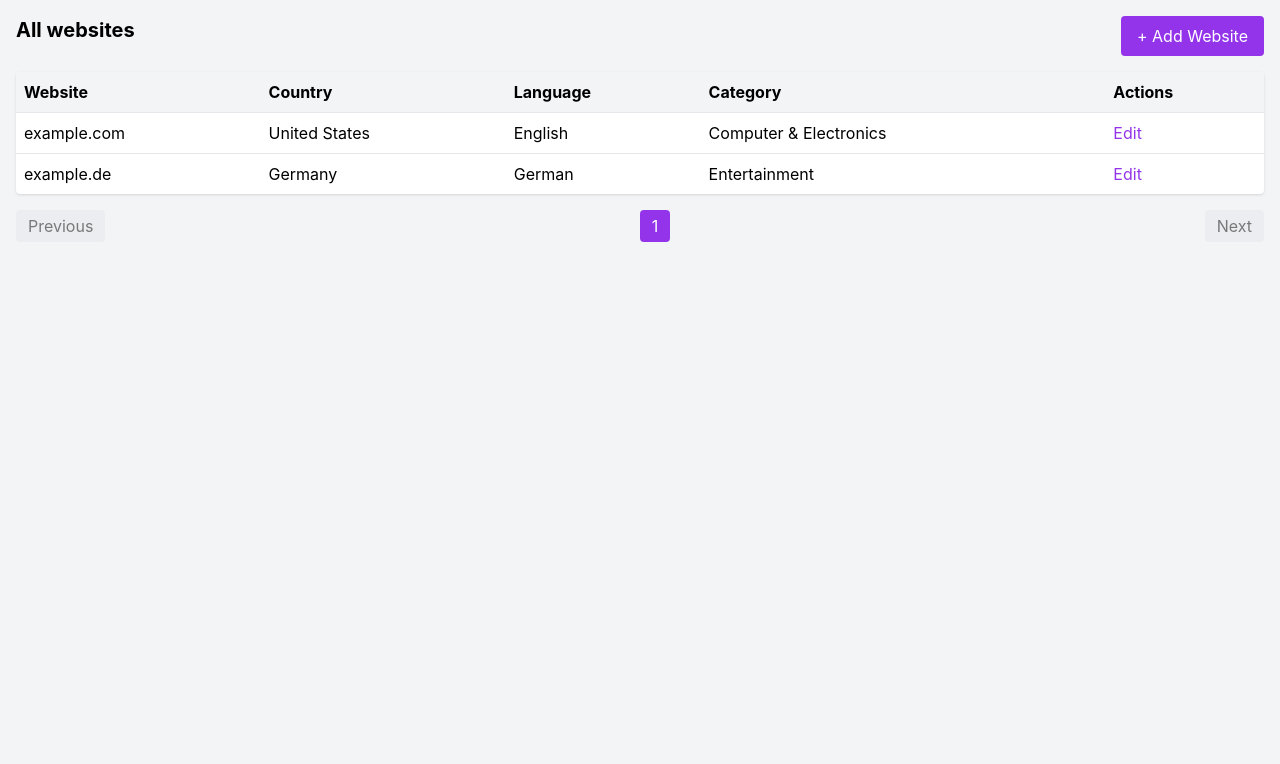
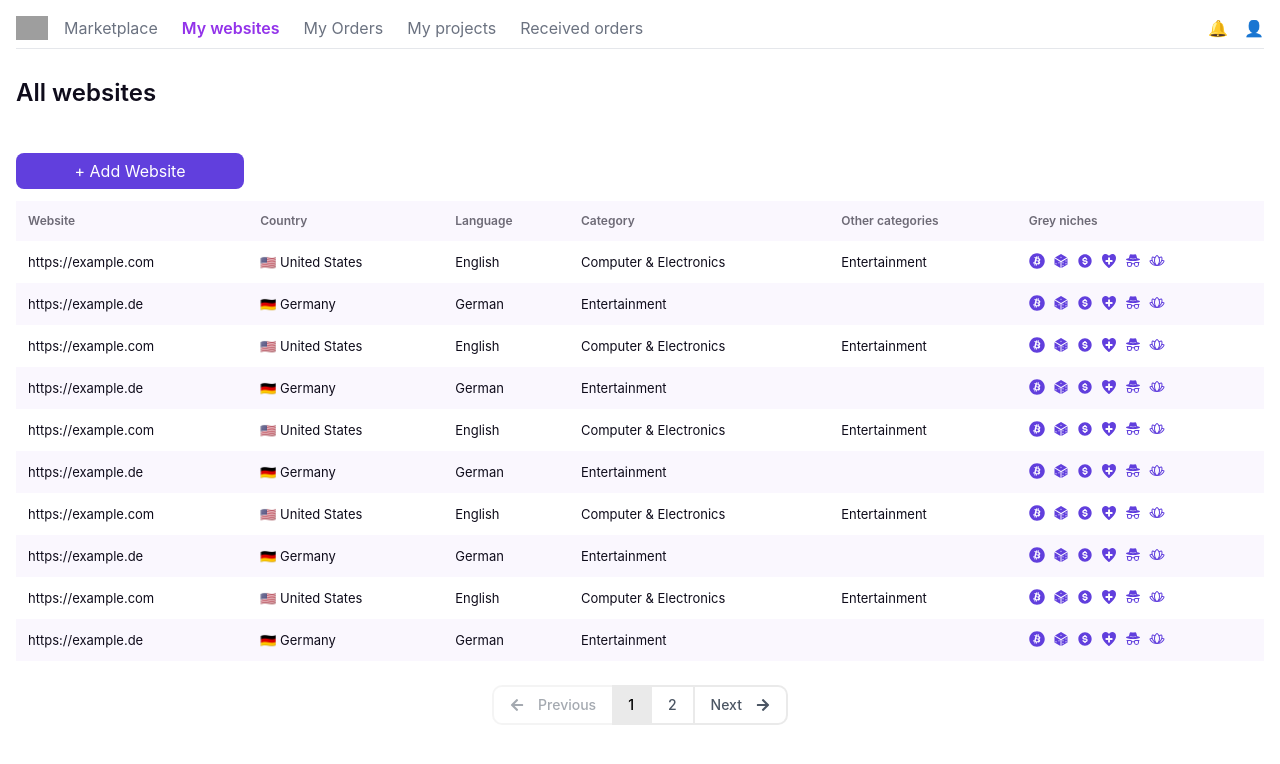
Before and after one commit to souvikotaku/backlink-marketplace, a React (Create React App) app: page / in a window 1280 px wide. Shown: the top 764 px of the page. Built offline with nearby package versions, Linux system fonts and the light colour scheme; grey boxes are pictures that could not be loaded.

Commit message:
style changes

```diff
--- a/package.json
+++ b/package.json
@@ -18,6 +18,7 @@
     "react-dom": "^19.1.0",
     "react-flags-select": "^2.5.0",
     "react-hook-form": "^7.58.1",
+    "react-icons": "^5.5.0",
     "react-redux": "^9.2.0",
     "react-router-dom": "^7.6.2",
     "react-scripts": "5.0.1",
--- a/src/App.tsx
+++ b/src/App.tsx
@@ -6,7 +6,7 @@ import WebsiteDetails from './components/WebsiteDetails';
 const App: React.FC = () => {
   return (
     <Router>
-      <div className='min-h-screen bg-gray-100'>
+      <div className='min-h-screen'>
         <Routes>
           <Route path='/' element={<WebsiteList />} />
           <Route path='/add' element={<WebsiteDetails />} />
--- a/src/components/WebsiteList.tsx
+++ b/src/components/WebsiteList.tsx
@@ -3,93 +3,276 @@ import { useSelector, useDispatch } from 'react-redux';
 import { addWebsite } from '../store/websiteSlice';
 import { RootState } from '../store';
 import { useNavigate } from 'react-router-dom';
+import './style.css';
+import { FaArrowRight, FaArrowLeft, FaBitcoin } from 'react-icons/fa';
+import { IoDiceSharp } from 'react-icons/io5';
+import { BiSolidDollarCircle } from 'react-icons/bi';
+import { GiHeartPlus } from 'react-icons/gi';
+import { BsIncognito } from 'react-icons/bs';
+import { PiFlowerLotus } from 'react-icons/pi';
 
 const WebsiteList: React.FC = memo(() => {
   const dispatch = useDispatch();
   const websites = useSelector((state: RootState) => state.websites.websites);
   const [currentPage, setCurrentPage] = useState(1);
-  const itemsPerPage = 5;
+  const itemsPerPage = 10;
 
   const navigate = useNavigate();
   const handleAddWebsite = () => {
-    localStorage.removeItem('formData'); // 💡 Clear localStorage right before navigating
+    localStorage.removeItem('formData');
     navigate('/add');
   };
 
-  // Pagination logic
+  // Pagination logic with reversed websites
+  const reversedWebsites = [...websites].reverse(); // Create a reversed copy of the array
   const indexOfLastItem = currentPage * itemsPerPage;
   const indexOfFirstItem = indexOfLastItem - itemsPerPage;
-  const currentWebsites = websites.slice(indexOfFirstItem, indexOfLastItem);
-  const totalPages = Math.ceil(websites.length / itemsPerPage);
+  const currentWebsites = reversedWebsites.slice(
+    indexOfFirstItem,
+    indexOfLastItem
+  );
+  const totalPages = Math.ceil(reversedWebsites.length / itemsPerPage);
 
   const paginate = (pageNumber: number) => setCurrentPage(pageNumber);
 
+  // Mock flag and icon data (replace with actual data or icons)
+  const getFlag = (country: any) => {
+    const flags: any = { 'United States': '🇺🇸', Germany: '🇩🇪' };
+    return flags[country] || '';
+  };
+  const nicheIcons = [
+    <FaBitcoin />,
+    <IoDiceSharp />,
+    <BiSolidDollarCircle />,
+    <GiHeartPlus />,
+    <BsIncognito />,
+    <PiFlowerLotus />,
+  ]; // Replace with actual icons
+
   return (
     <div className='container mx-auto p-4'>
-      <div className='flex justify-between mb-4'>
-        <h2 className='text-xl font-bold'>All websites</h2>
+      {/* Header */}
+      <div className='flex justify-between items-center mb-6 border-b pb-2'>
+        <div className='flex items-center'>
+          <img
+            src='/path/to/kraken-logo.png'
+            alt='Kraken Logo'
+            className='h-6 mr-4'
+          />
+          <nav className='flex space-x-6'>
+            <a href='#' className='text-gray-500 hover:text-gray-700'>
+              Marketplace
+            </a>
+            <a href='#' className='text-purple-600 font-semibold'>
+              My websites
+            </a>
+            <a href='#' className='text-gray-500 hover:text-gray-700'>
+              My Orders
+            </a>
+            <a href='#' className='text-gray-500 hover:text-gray-700'>
+              My projects
+            </a>
+            <a href='#' className='text-gray-500 hover:text-gray-700'>
+              Received orders
+            </a>
+          </nav>
+        </div>
+        <div className='flex space-x-4'>
+          <span className='text-gray-500 hover:text-gray-700 cursor-pointer'>
+            🔔
+          </span>
+          <span className='text-gray-500 hover:text-gray-700 cursor-pointer'>
+            👤
+          </span>
+        </div>
+      </div>
+      <div className='flex justify-between mb-10'>
+        <h2
+          style={{
+            fontSize: 24,
+            fontWeight: 600,
+            color: '#0F0C1B',
+            lineHeight: '40px',
+          }}
+        >
+          All websites
+        </h2>
+      </div>
+      <div className='flex justify-between mb-3'>
         <button
-          className='bg-purple-600 text-white px-4 py-2 rounded'
+          className='bg-purple-600 text-white px-4 rounded-lg'
           onClick={handleAddWebsite}
+          style={{
+            height: 36,
+            width: 228,
+            backgroundColor: '#613FDD',
+          }}
         >
           + Add Website
         </button>
       </div>
-      <div className='bg-white rounded shadow'>
+      <div className='bg-white rounded-lg'>
         <table className='w-full'>
           <thead>
-            <tr className='bg-gray-100'>
-              <th className='p-2 text-left'>Website</th>
-              <th className='p-2 text-left'>Country</th>
-              <th className='p-2 text-left'>Language</th>
-              <th className='p-2 text-left'>Category</th>
-              <th className='p-2 text-left'>Actions</th>
+            <tr
+              style={{
+                backgroundColor: '#faf7fe',
+              }}
+            >
+              <th className='p-3 text-left headerstyle'>Website</th>
+              <th className='p-3 text-left headerstyle'>Country</th>
+              <th className='p-3 text-left headerstyle'>Language</th>
+              <th className='p-3 text-left headerstyle'>Category</th>
+              <th className='p-3 text-left headerstyle'>Other categories</th>
+              <th className='p-3 text-left headerstyle'>Grey niches</th>
             </tr>
           </thead>
           <tbody>
-            {currentWebsites.map((website) => (
+            {currentWebsites.map((website, index) => (
               <tr
                 key={website.id}
-                className='border-t hover:bg-gray-50 cursor-pointer'
-                onClick={() => navigate(`/edit/${website.id}`)} // ✅ replace this
+                className={`hover:bg-gray-50 cursor-pointer ${
+                  index === 0
+                    ? 'bg-white'
+                    : index % 2 === 0
+                    ? 'bg-white'
+                    : 'bg-[#faf7fe]'
+                }`}
+                onClick={() => navigate(`/edit/${website.id}`)}
               >
-                <td className='p-2'>{website.url}</td>
-                <td className='p-2'>{website.country}</td>
-                <td className='p-2'>{website.language}</td>
-                <td className='p-2'>{website.category}</td>
-                <td className='p-2'>
-                  <button className='text-purple-600'>Edit</button>
+                <td className='p-3 tablecontent'>{website.url}</td>
+                <td className='p-3 tablecontent'>
+                  {getFlag(website.country)} {website.country}
+                </td>
+                <td className='p-3 tablecontent'>{website.language}</td>
+                <td className='p-3 tablecontent'>{website.category}</td>
+                <td className='p-3 tablecontent'>
+                  {website.category === 'Computer & Electronics'
+                    ? 'Entertainment'
+                    : ''}
+                </td>
+                <td className='p-3 flex space-x-2'>
+                  {nicheIcons.map((icon, idx) => (
+                    <span
+                      key={idx}
+                      style={{
+                        color: '#613FDD',
+                        fontWeight: 600,
+                      }}
+                    >
+                      {icon}
+                    </span>
+                  ))}
                 </td>
               </tr>
             ))}
           </tbody>
         </table>
       </div>
-      <div className='flex justify-between mt-4'>
+      <div className='flex justify-center mt-6'>
         <button
           onClick={() => paginate(currentPage - 1)}
           disabled={currentPage === 1}
-          className='px-3 py-1 bg-gray-200 rounded disabled:opacity-50'
+          className='px-4 py-2 text-gray-600 hover:text-gray-800 disabled:opacity-50 paginationprevious'
         >
-          Previous
+          <span
+            style={{
+              display: 'flex',
+              alignItems: 'center',
+              gap: '4px',
+              fontSize: '14px',
+              fontWeight: '500',
+              lineHeight: '20px',
+            }}
+          >
+            <FaArrowLeft
+              style={{
+                marginRight: '10px',
+              }}
+            />
+            Previous{' '}
+          </span>
         </button>
-        {Array.from({ length: totalPages }, (_, i) => i + 1).map((page) => (
+        <div className='flex paginationfont'>
+          {currentPage > 2 && (
+            <button
+              onClick={() => paginate(1)}
+              className='px-4 py-2 text-gray-600 hover:text-gray-800'
+              style={{
+                border: '#EAEAEA 2px solid',
+              }}
+            >
+              1
+            </button>
+          )}
+          {currentPage > 3 && <span className='px-4 py-2'>...</span>}
+          {currentPage > 1 && (
+            <button
+              onClick={() => paginate(currentPage - 1)}
+              className='px-4 py-2 text-gray-600 hover:text-gray-800'
+              style={{
+                border: '#EAEAEA 2px solid',
+              }}
+            >
+              {currentPage - 1}
+            </button>
+          )}
           <button
-            key={page}
-            onClick={() => paginate(page)}
-            className={`px-3 py-1 mx-1 rounded ${
-              currentPage === page ? 'bg-purple-600 text-white' : 'bg-gray-200'
-            }`}
+            className='px-4 py-2 text-black'
+            style={{
+              backgroundColor: '#EAEAEA',
+            }}
           >
-            {page}
+            {currentPage}
           </button>
-        ))}
+          {currentPage < totalPages && (
+            <button
+              onClick={() => paginate(currentPage + 1)}
+              className='px-4 py-2 text-gray-600 hover:text-gray-800'
+              style={{
+                border: '#EAEAEA 2px solid',
+              }}
+            >
+              {currentPage + 1}
+            </button>
+          )}
+          {currentPage < totalPages - 2 && (
+            <span className='px-4 py-2'>...</span>
+          )}
+          {currentPage < totalPages - 1 && (
+            <button
+              onClick={() => paginate(totalPages)}
+              className='px-4 py-2 text-gray-600 hover:text-gray-800'
+              style={{
+                border: '#EAEAEA 2px solid',
+              }}
+            >
+              {totalPages}
+            </button>
+          )}
+        </div>
         <button
           onClick={() => paginate(currentPage + 1)}
           disabled={currentPage === totalPages}
-          className='px-3 py-1 bg-gray-200 rounded disabled:opacity-50'
+          className='px-4 py-2 text-gray-600 hover:text-gray-800 disabled:opacity-50 paginationnext'
         >
-          Next
+          <span
+            style={{
+              display: 'flex',
+              alignItems: 'center',
+              gap: '4px',
+              fontSize: '14px',
+              fontWeight: '500',
+              lineHeight: '20px',
+            }}
+          >
+            Next{' '}
+            <FaArrowRight
+              style={{
+                marginLeft: '10px',
+              }}
+            />
+          </span>
         </button>
       </div>
     </div>
--- /dev/null
+++ b/src/components/style.css
@@ -0,0 +1,32 @@
+.headerstyle {
+  font-size: 12px;
+  font-weight: 600;
+  color: #0f0c1b99;
+  line-height: 16px;
+}
+.tablecontent {
+  font-size: 13px;
+  font-weight: 400;
+  color: #0f0c1b;
+  line-height: 18px;
+}
+.paginationprevious {
+  border-top: #eaeaea 2px solid;
+  border-right: none;
+  border-bottom: #eaeaea 2px solid;
+  border-left: #eaeaea 2px solid;
+  border-radius: 10px 0px 0px 10px;
+}
+.paginationnext {
+  border-top: #eaeaea 2px solid;
+  border-right: #eaeaea 2px solid;
+  border-bottom: #eaeaea 2px solid;
+  border-left: none;
+  border-radius: 0px 10px 10px 0px;
+}
+
+.paginationfont {
+  font-size: 14px;
+  font-weight: 500;
+  line-height: 20px;
+}
--- a/src/store/websiteSlice.ts
+++ b/src/store/websiteSlice.ts
@@ -19,17 +19,108 @@ const initialState: { websites: Website[] } = {
   websites: [
     {
       id: 1,
-      url: 'example.com',
+      url: 'https://example.com',
       country: 'United States',
       language: 'English',
       category: 'Computer & Electronics',
     },
     {
       id: 2,
-      url: 'example.de',
+      url: 'https://example.de',
       country: 'Germany',
       language: 'German',
       category: 'Entertainment',
+    },
+    {
+      id: 3,
+      url: 'https://example.com',
+      country: 'United States',
+      language: 'English',
+      category: 'Computer & Electronics',
+    },
+    {
+      id: 4,
+      url: 'https://example.de',
+      country: 'Germany',
+      language: 'German',
+      category: 'Entertainment',
+    },
+    {
+      id: 5,
+      url: 'https://example.com',
+      country: 'United States',
+      language: 'English',
+      category: 'Computer & Electronics',
+    },
+    {
+      id: 6,
+      url: 'https://example.de',
+      country: 'Germany',
+      language: 'German',
+      category: 'Entertainment',
+    },
+    {
+      id: 7,
+      url: 'https://example.com',
+      country: 'United States',
+      language: 'English',
+      category: 'Computer & Electronics',
+    },
+    {
+      id: 8,
+      url: 'https://example.de',
+      country: 'Germany',
+      language: 'German',
+      category: 'Entertainment',
+    },
+    {
+      id: 9,
+      url: 'https://example.com',
+      country: 'United States',
+      language: 'English',
+      category: 'Computer & Electronics',
+    },
+    {
+      id: 10,
+      url: 'https://example.de',
+      country: 'Germany',
+      language: 'German',
+      category: 'Entertainment',
+    },
+    {
+      id: 11,
+      url: 'https://example.com',
+      country: 'United States',
+      language: 'English',
+      category: 'Computer & Electronics',
+    },
+    {
+      id: 12,
+      url: 'https://example.de',
+      country: 'Germany',
+      language: 'German',
+      category: 'Entertainment',
+    },
+    {
+      id: 13,
+      url: 'https://example.com',
+      country: 'United States',
+      language: 'English',
+      category: 'Computer & Electronics',
+    },
+    {
+      id: 14,
+      url: 'https://example.de',
+      country: 'Germany',
+      language: 'German',
+      category: 'Entertainment',
+    },
+    {
+      id: 15,
+      url: 'https://example.com',
+      country: 'United States',
+      language: 'English',
+      category: 'Computer & Electronics',
     },
   ],
 };
```
Also changed, not shown: 1 other file (tests, documents, lock files or other folders).
